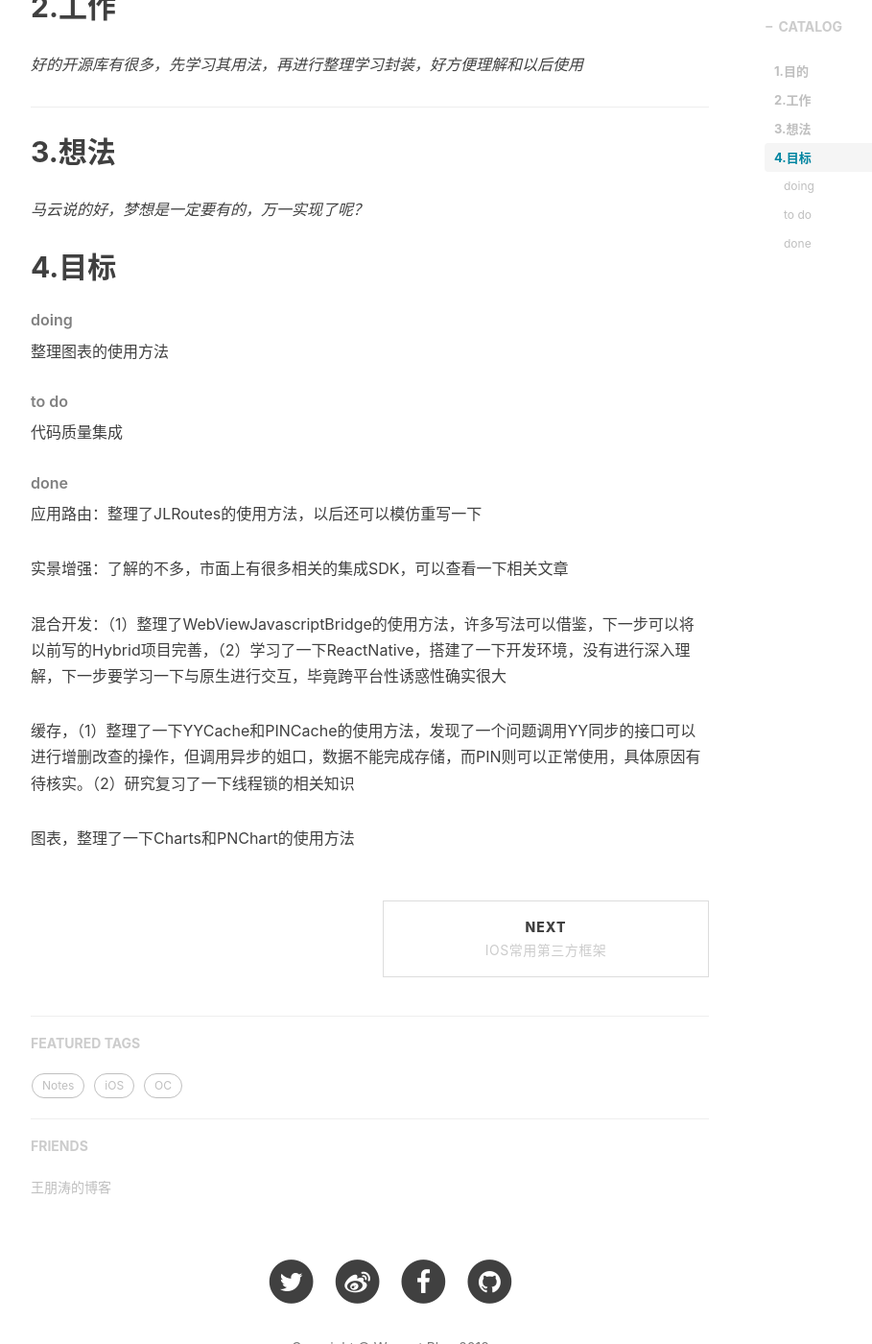
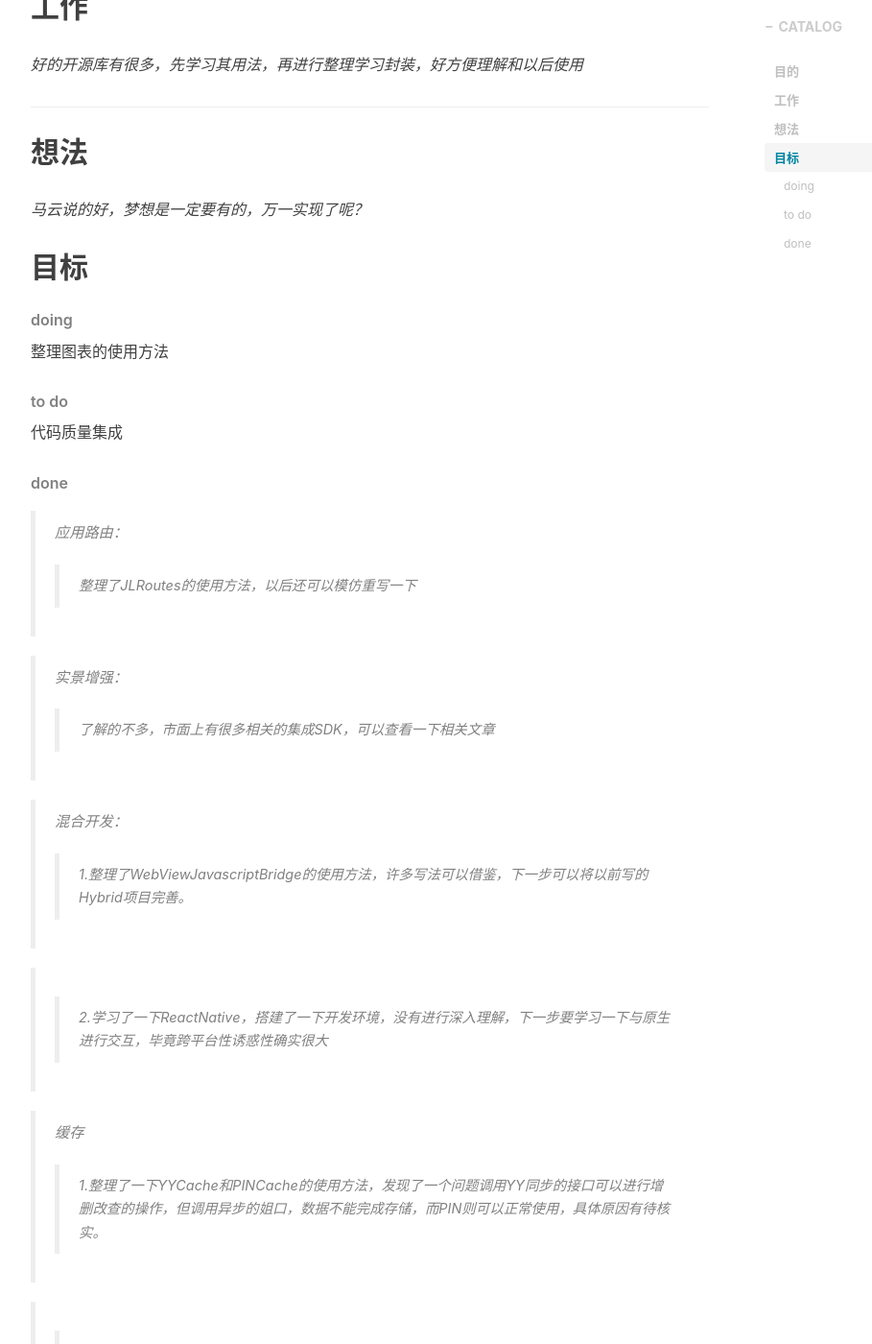
Before and after one commit to wangpt/wangpt.github.io, a Jekyll site: the page built from _posts/2018-08-28-note-blog.markdown, in a window 1280 px wide and 1400 px high, scrolled down 702 px. Shown: the whole window at 96% size, without its empty margins (233-1142 px from the left). Built offline with Jekyll 4.4.1, drawn with Linux system fonts in a browser that asks for light colours; nearby versions of some CDN libraries; comment, search, counter and statistics services are not loaded; some of the changed text lies outside the part shown.

Commit message:
change note

```diff
--- a/_posts/2018-08-28-note-blog.markdown
+++ b/_posts/2018-08-28-note-blog.markdown
@@ -11,22 +11,22 @@ tags:
 
 ---
 
-## 1.目的
+## 目的
 
 *主要是想弄个地方整理一下所学而已，前期更新会较快，后面尽量保证每周一篇*
 
 
-## 2.工作
+## 工作
 
 *好的开源库有很多，先学习其用法，再进行整理学习封装，好方便理解和以后使用*
 
 ---
 
-## 3.想法
+## 想法
 
 *马云说的好，梦想是一定要有的，万一实现了呢？*
 
-## 4.目标
+## 目标
 
 ###### doing
 
@@ -38,12 +38,21 @@ tags:
 
 ###### done
 
-应用路由：整理了JLRoutes的使用方法，以后还可以模仿重写一下
+>应用路由：
+>>整理了JLRoutes的使用方法，以后还可以模仿重写一下
 
-实景增强：了解的不多，市面上有很多相关的集成SDK，可以查看一下相关文章
+>实景增强：
+>>了解的不多，市面上有很多相关的集成SDK，可以查看一下相关文章
 
-混合开发：（1）整理了WebViewJavascriptBridge的使用方法，许多写法可以借鉴，下一步可以将以前写的Hybrid项目完善，（2）学习了一下ReactNative，搭建了一下开发环境，没有进行深入理解，下一步要学习一下与原生进行交互，毕竟跨平台性诱惑性确实很大
+>混合开发：
+>>1.整理了WebViewJavascriptBridge的使用方法，许多写法可以借鉴，下一步可以将以前写的Hybrid项目完善。
 
-缓存，（1）整理了一下YYCache和PINCache的使用方法，发现了一个问题调用YY同步的接口可以进行增删改查的操作，但调用异步的姐口，数据不能完成存储，而PIN则可以正常使用，具体原因有待核实。（2）研究复习了一下线程锁的相关知识
+>>2.学习了一下ReactNative，搭建了一下开发环境，没有进行深入理解，下一步要学习一下与原生进行交互，毕竟跨平台性诱惑性确实很大
 
-图表，整理了一下Charts和PNChart的使用方法
+>缓存
+>>1.整理了一下YYCache和PINCache的使用方法，发现了一个问题调用YY同步的接口可以进行增删改查的操作，但调用异步的姐口，数据不能完成存储，而PIN则可以正常使用，具体原因有待核实。
+
+>>2.研究复习了一下线程锁的相关知识
+
+>图表
+>>整理了一下Charts和PNChart的使用方法
```
